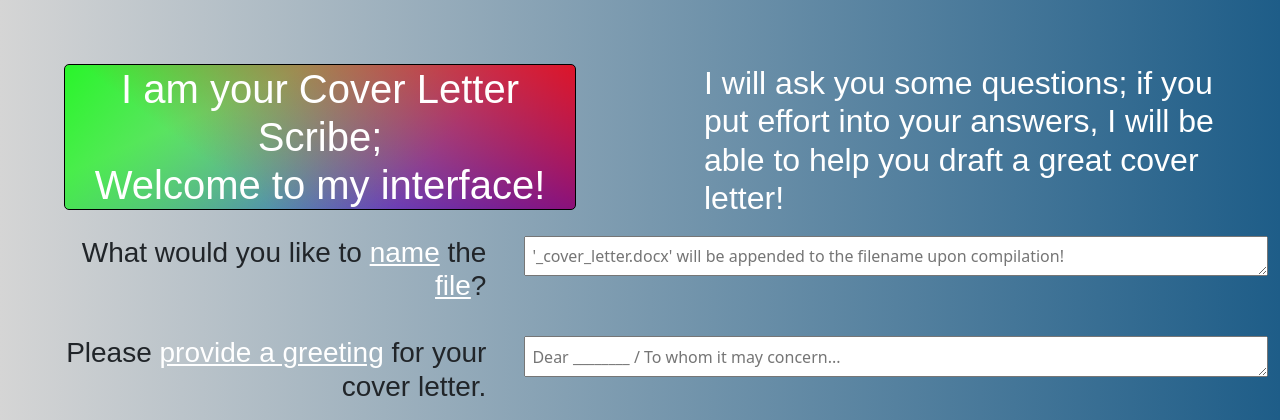
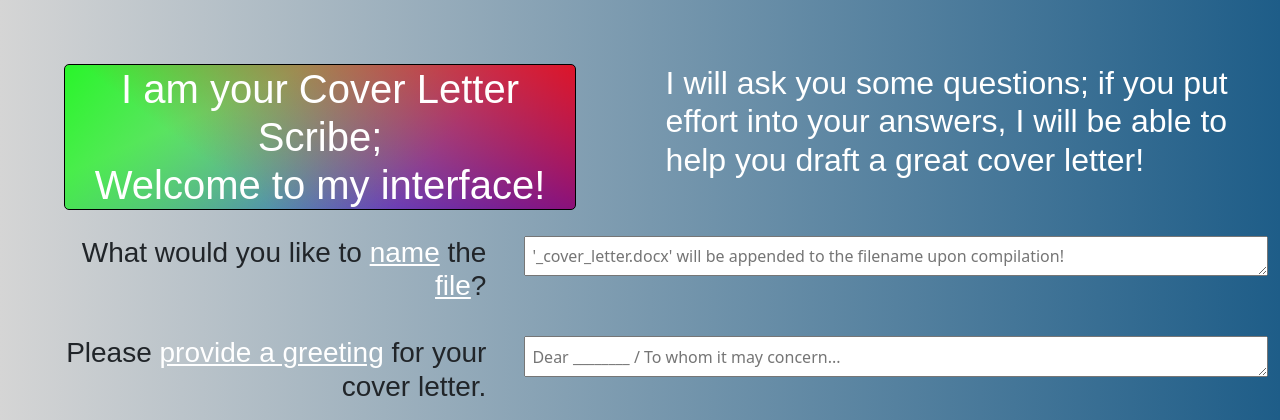
Before and after one commit to cdh616x/CLScribe-flask, a Flask app: page / in a window 1280 px wide. Shown: the top 420 px of the page. Run offline with Flask 2, Linux system fonts and the light colour scheme; some web fonts are replaced.

Commit message:
more style changes

```diff
--- a/static/styles.css
+++ b/static/styles.css
@@ -36,7 +36,7 @@ body {
     color: white;
     font-family: "Roboto Mono", sans-serif;
     width: 50%;
-    padding: 5% 5% 0;
+    padding: 5% 2% 0;
     text-align: left;
 }
 
```
